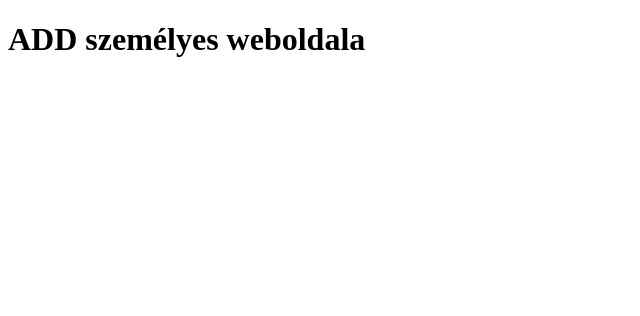
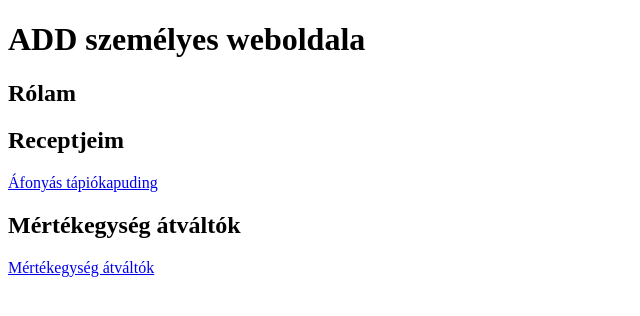
Before and after one commit to Da5idEducator/Da5idEducator, a plain HTML site: page index.html in a window 1280 px wide. Shown: the whole page, without its empty margins (0-640 px from the left). Drawn offline with Linux system fonts and the light colour scheme; files that its build step writes are made by us from their sources.

Commit message:
Weboldalak bekötése

```diff
--- a/index.html
+++ b/index.html
@@ -9,5 +9,12 @@
 </head>
 <body>
     <h1>ADD személyes weboldala</h1>
+    <h2>Rólam</h2>
+
+    <h2>Receptjeim</h2>
+        <a href="Receptek/afonyas_tapiokapuding.html">Áfonyás tápiókapuding </a>
+
+    <h2>Mértékegység átváltók</h2>
+        <a href="Kalkulatorok/mertekegyseg.html">Mértékegység átváltók</a>
 </body>
 </html>
```
